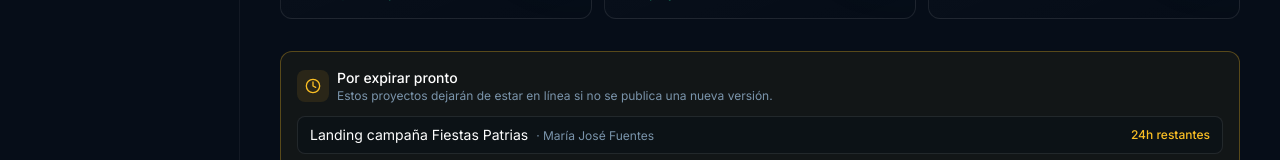
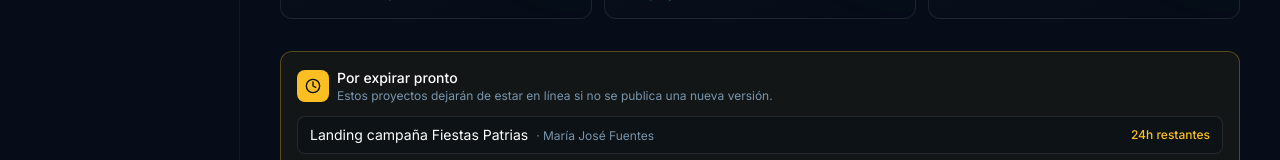
Before and after one commit to Cromo89/GammaTest, a React (Vite) app: page /inicio in a window 1280 px wide. Shown: the part 357-517 px from the top of the page. Built offline with nearby package versions, Linux system fonts and the light colour scheme.

Commit message:
Mejorar contraste del ícono en el aviso de expiración
El chip usaba bg-warning/10 + text-warning, casi invisible contra el
propio fondo de la card en tema claro. Ahora usa bg-warning sólido
con el ícono en text-background, que se adapta al tema (oscuro en
dark mode, casi blanco en light mode).

```diff
--- a/src/pages/proyectos/components/expiring-projects.tsx
+++ b/src/pages/proyectos/components/expiring-projects.tsx
@@ -19,7 +19,7 @@ export function ExpiringProjects({ proyectos, showOwner = false }: ExpiringProje
   return (
     <div className="mb-8 rounded-xl border border-warning/30 bg-warning/5 p-4">
       <div className="flex items-center gap-2">
-        <span className="flex size-8 shrink-0 items-center justify-center rounded-lg bg-warning/10 text-warning">
+        <span className="flex size-8 shrink-0 items-center justify-center rounded-lg bg-warning text-background">
           <Clock className="size-4" />
         </span>
         <div>
```
